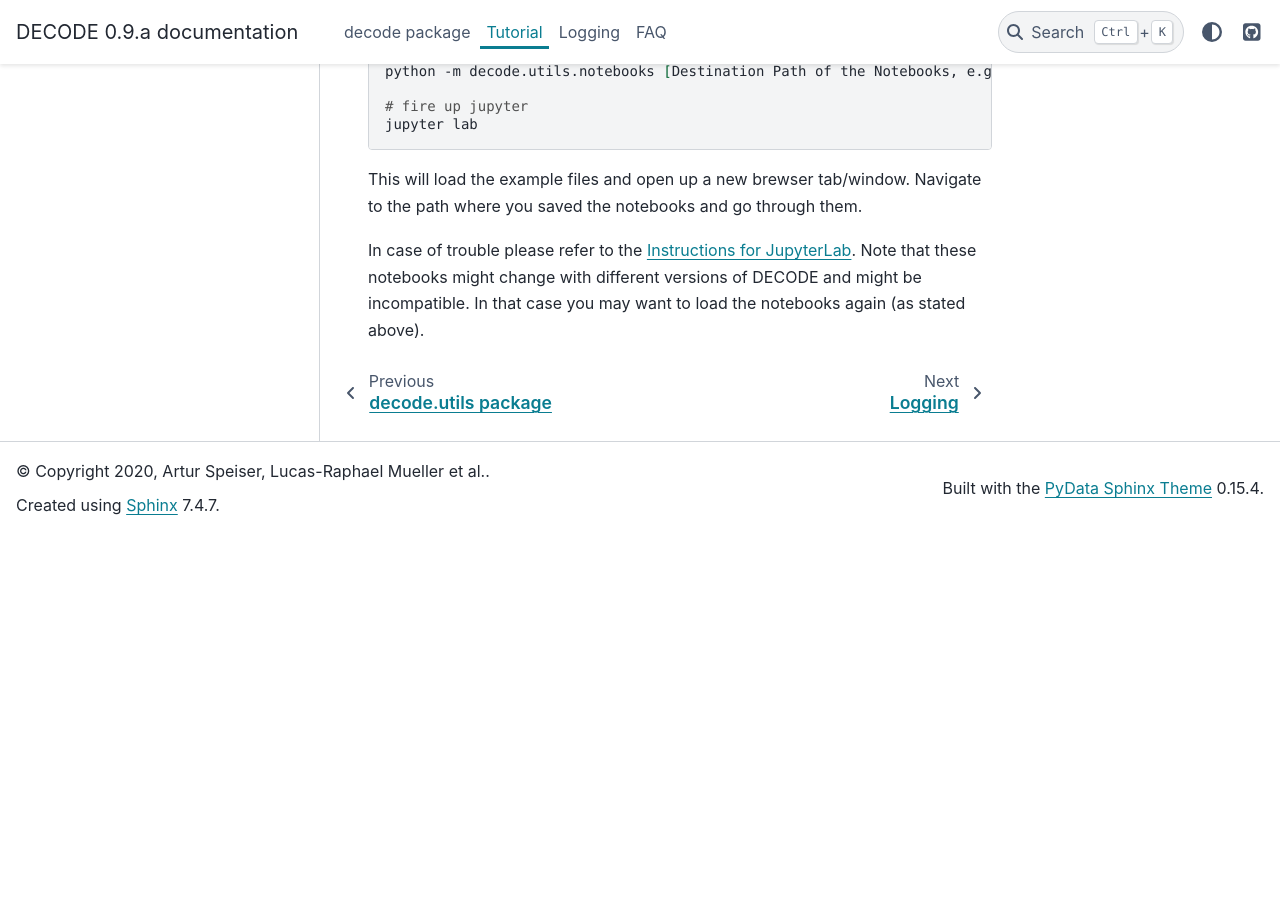
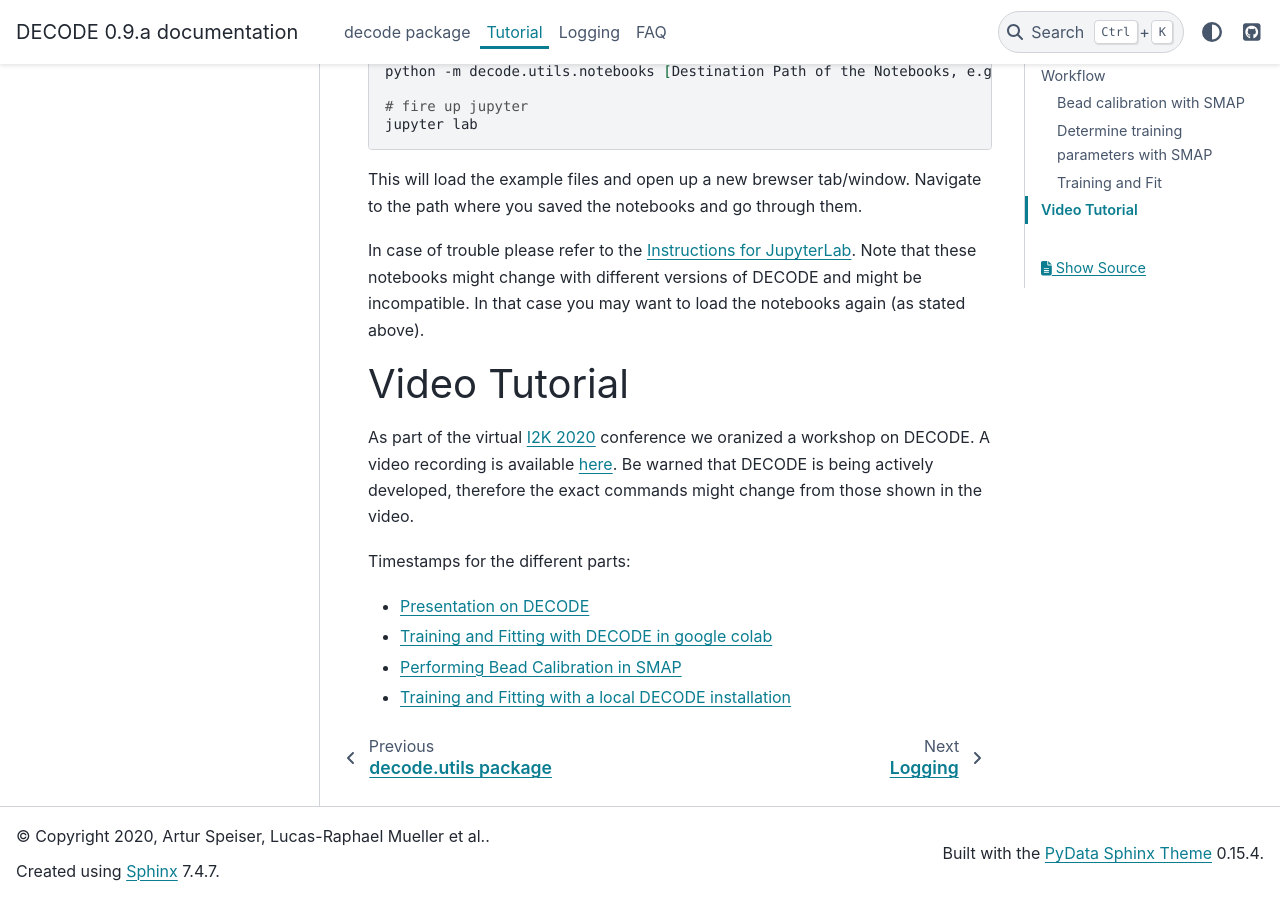
Before and after one commit to TuragaLab/DECODE, a Sphinx documentation site: the page built from docs/source/tutorial.md, in a window 1280 px wide and 900 px high, scrolled down 1347 px. Built offline with Sphinx 7.4.7 and the PyData theme 0.15.4, drawn with Linux system fonts in a browser that asks for light colours; before the commit the page ends 1882 px from its top, so only the background shows below that.

Commit message:
Update tutorial.md
Add video tutorial

````diff
--- a/docs/source/tutorial.md
+++ b/docs/source/tutorial.md
@@ -20,6 +20,7 @@ The repeating pattern of working with this package is
 ### Training and Fit
 Please load the notebooks and start up JupyterLab by executing the following in the Terminal/Anaconda Prompt:
 
+
 ```bash
 conda activate decode_env
 
@@ -33,3 +34,13 @@ This will load the example files and open up a new brewser tab/window. Navigate
 
 In case of trouble please refer to the [Instructions for JupyterLab](https://jupyterlab.readthedocs.io/en/stable/getting_started/installation.html).
 Note that these notebooks might change with different versions of DECODE and might be incompatible. In that case you may want to load the notebooks again (as stated above).
+
+# Video Tutorial
+As part of the virtual [I2K 2020](https://www.janelia.org/you-janelia/conferences/from-images-to-knowledge-with-imagej-friends) conference we oranized a workshop on DECODE. A video recording is available [here](http://www.youtube.com/watch?v=zoWsj3FCUJs).
+Be warned that DECODE is being actively developed, therefore the exact commands might change from those shown in the video.
+
+Timestamps for the different parts:
+  - [Presentation on DECODE](http://www.youtube.com/watch?v=zoWsj3FCUJs&t=1m45s)
+  - [Training and Fitting with DECODE in google colab](http://www.youtube.com/watch?v=zoWsj3FCUJs&t=37m10s)
+  - [Performing Bead Calibration in SMAP](http://www.youtube.com/watch?v=zoWsj3FCUJs&t=2h6m55s)
+  - [Training and Fitting with a local DECODE installation](http://www.youtube.com/watch?v=zoWsj3FCUJs&t=2h19m25s)
````
